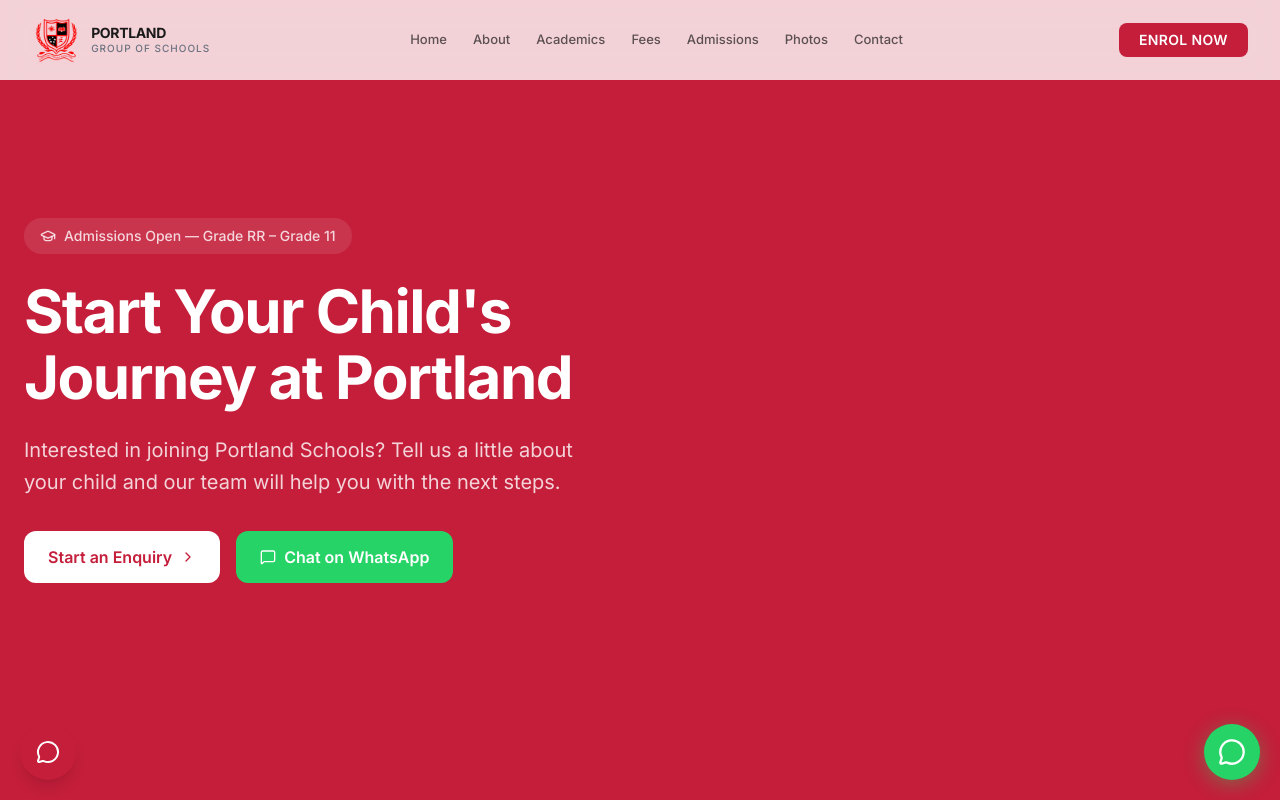
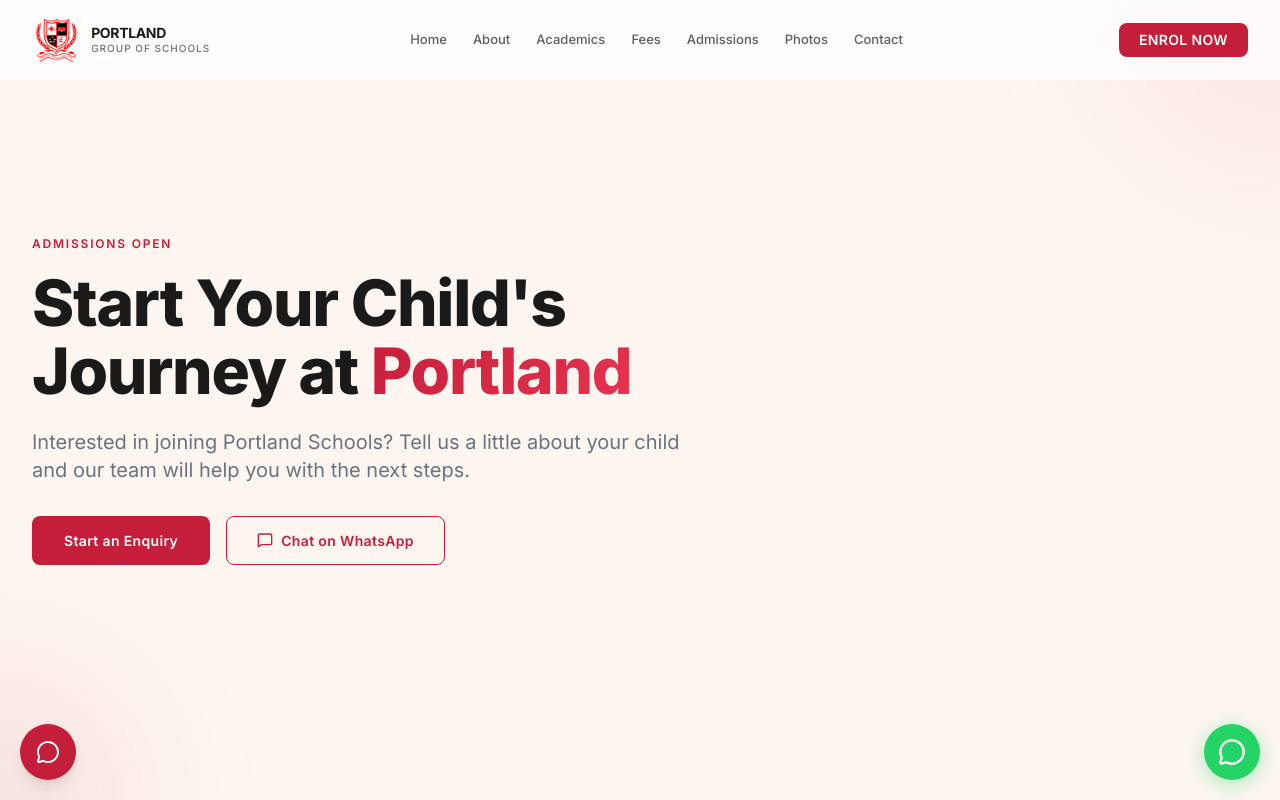
Before and after one commit to Crispen-ux/portland, a Next.js app: page /admissions in a window 1280 px wide. Shown: the top 800 px of the page. Built offline with nearby package versions, Linux system fonts and the light colour scheme.

Commit message:
Fix admissions hero to match other pages' design
- Changed from solid red bg to cream with decorative blur accents
- Added text-eyebrow, text-display, text-gradient typography
- Consistent with about, academics, photos page hero style
- Uses btn-primary and btn-outline classes

```diff
--- a/src/app/admissions/page.tsx
+++ b/src/app/admissions/page.tsx
@@ -7,7 +7,6 @@
 import Link from "next/link";
 import AdmissionsForm from "@/components/AdmissionsForm";
 import {
-  GraduationCap,
   Search,
   MessageSquare,
   Phone,
@@ -72,38 +71,41 @@
       {/* Hero */}
       <section
         ref={heroRef}
-        className="min-h-[100vh] flex items-center bg-portland-red"
+        className="relative min-h-[100vh] flex items-center overflow-hidden bg-portland-cream"
       >
-        <div className="mx-auto max-w-7xl px-6 w-full">
+        {/* Decorative accents */}
+        <div className="absolute top-0 right-0 w-96 h-96 bg-portland-red/5 rounded-full blur-3xl -translate-y-1/2 translate-x-1/2" />
+        <div className="absolute bottom-0 left-0 w-72 h-72 bg-portland-red/8 rounded-full blur-3xl translate-y-1/2 -translate-x-1/2" />
+
+        <div className="relative z-10 max-w-7xl mx-auto px-4 sm:px-6 lg:px-8 w-full">
           <div
             className={`max-w-2xl transition-all duration-700 ${
-              heroInView ? "opacity-100 translate-y-0" : "opacity-0 translate-y-6"
+              heroInView ? "opacity-100 translate-y-0" : "opacity-0 translate-y-8"
             }`}
           >
-            <div className="inline-flex items-center gap-2 bg-white/10 px-4 py-2 rounded-full text-sm font-medium text-white/80 mb-6">
-              <GraduationCap className="w-4 h-4" />
-              Admissions Open — {SITE.grades}
-            </div>
-            <h1 className="text-4xl sm:text-5xl md:text-6xl font-bold tracking-tight leading-[1.1] text-white mb-6">
-              Start Your Child&apos;s Journey at Portland
+            <span className="text-eyebrow text-portland-red tracking-[0.2em] mb-4 block">
+              Admissions Open
+            </span>
+            <h1 className="text-display text-portland-dark mb-6">
+              Start Your Child&apos;s Journey at{" "}
+              <span className="text-gradient">Portland</span>
             </h1>
-            <p className="text-lg sm:text-xl text-white/80 max-w-xl leading-relaxed mb-8">
+            <p className="text-xl text-portland-gray mb-8">
               Interested in joining Portland Schools? Tell us a little about your
               child and our team will help you with the next steps.
             </p>
             <div className="flex flex-col sm:flex-row gap-4">
               <a
                 href="#enquiry-form"
-                className="inline-flex items-center justify-center gap-2 bg-white text-portland-red font-semibold px-6 py-3.5 rounded-xl hover:bg-white/90 transition-colors"
+                className="btn-primary"
               >
                 Start an Enquiry
-                <ChevronRight className="w-4 h-4" />
               </a>
               <a
                 href={SITE.whatsappLink}
                 target="_blank"
                 rel="noopener noreferrer"
-                className="inline-flex items-center justify-center gap-2 bg-[#25D366] text-white font-semibold px-6 py-3.5 rounded-xl hover:bg-[#1fb855] transition-colors"
+                className="btn-outline"
               >
                 <MessageSquare className="w-4 h-4" />
                 Chat on WhatsApp
```
